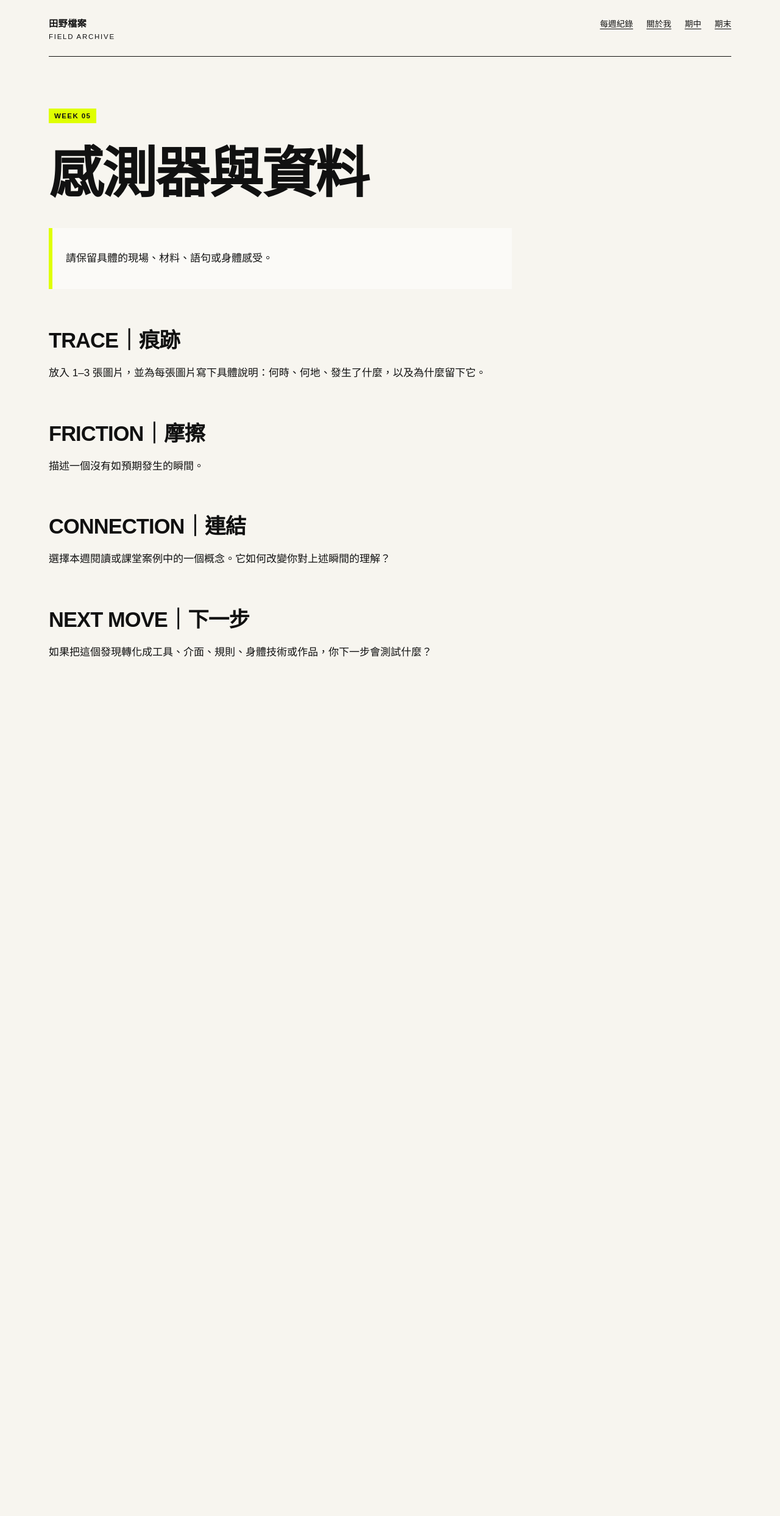
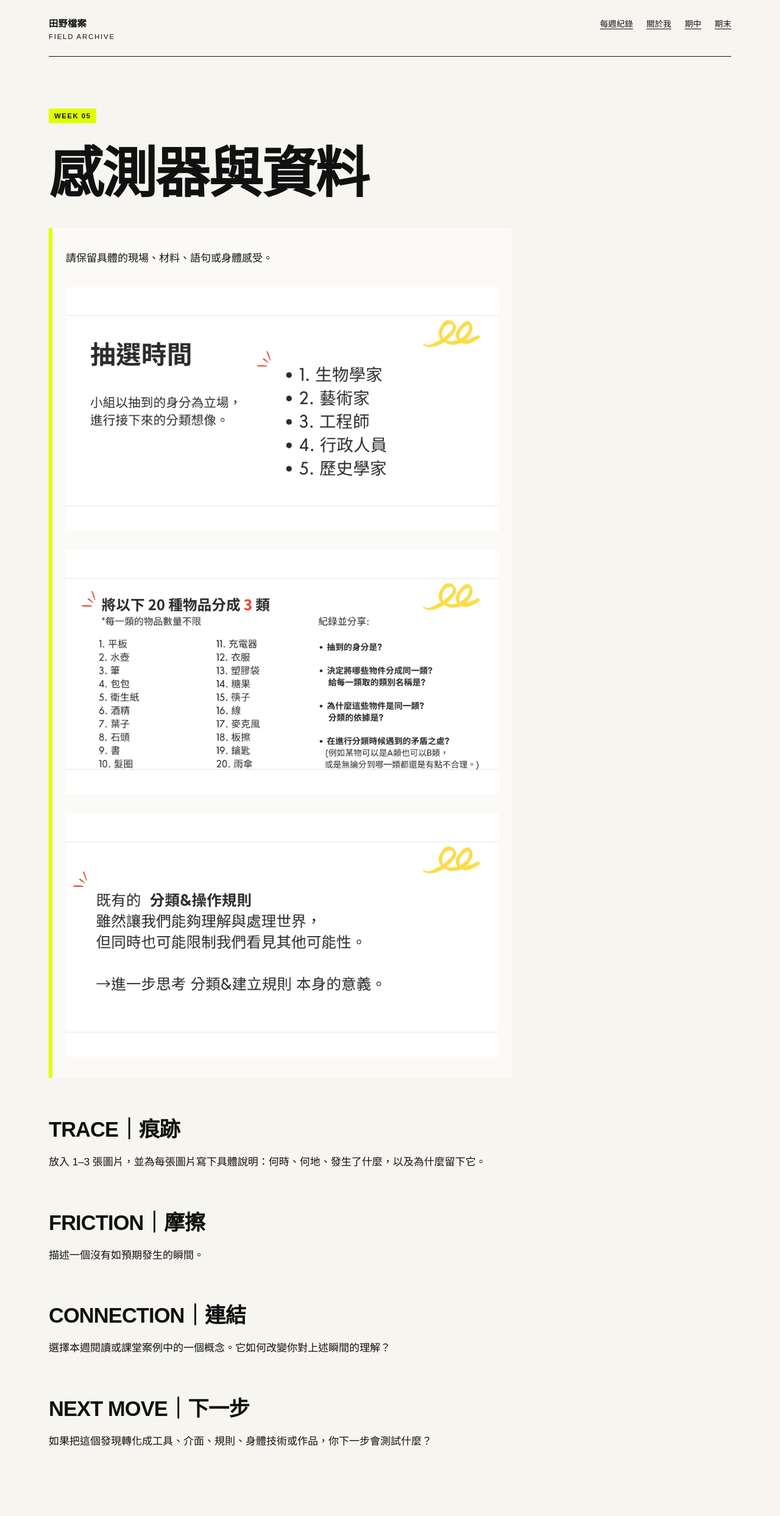
Before and after one commit to irisalco/fieldworkarchive, a Jekyll site: the page built from weeks/week-05.md, in a window 1280 px wide. Shown: the whole page at 61% size. Built offline with Jekyll 4.4.1, drawn with Linux system fonts in a browser that asks for light colours; before the commit the page ends 1192 px from its top, so only the background shows below that.

Commit message:
Update week-05.md

```diff
--- a/weeks/week-05.md
+++ b/weeks/week-05.md
@@ -8,6 +8,9 @@ permalink: /weeks/week-05/
 # 感測器與資料
 
 > 請保留具體的現場、材料、語句或身體感受。
+>  ![ppt1]({{ '/assets/images/27.JPG' |relative_url }})
+>  ![ppt1]({{ '/assets/images/28.JPG' |relative_url }})
+>   ![ppt1]({{ '/assets/images/29.JPG' |relative_url }})
 
 ## TRACE｜痕跡
 
```
